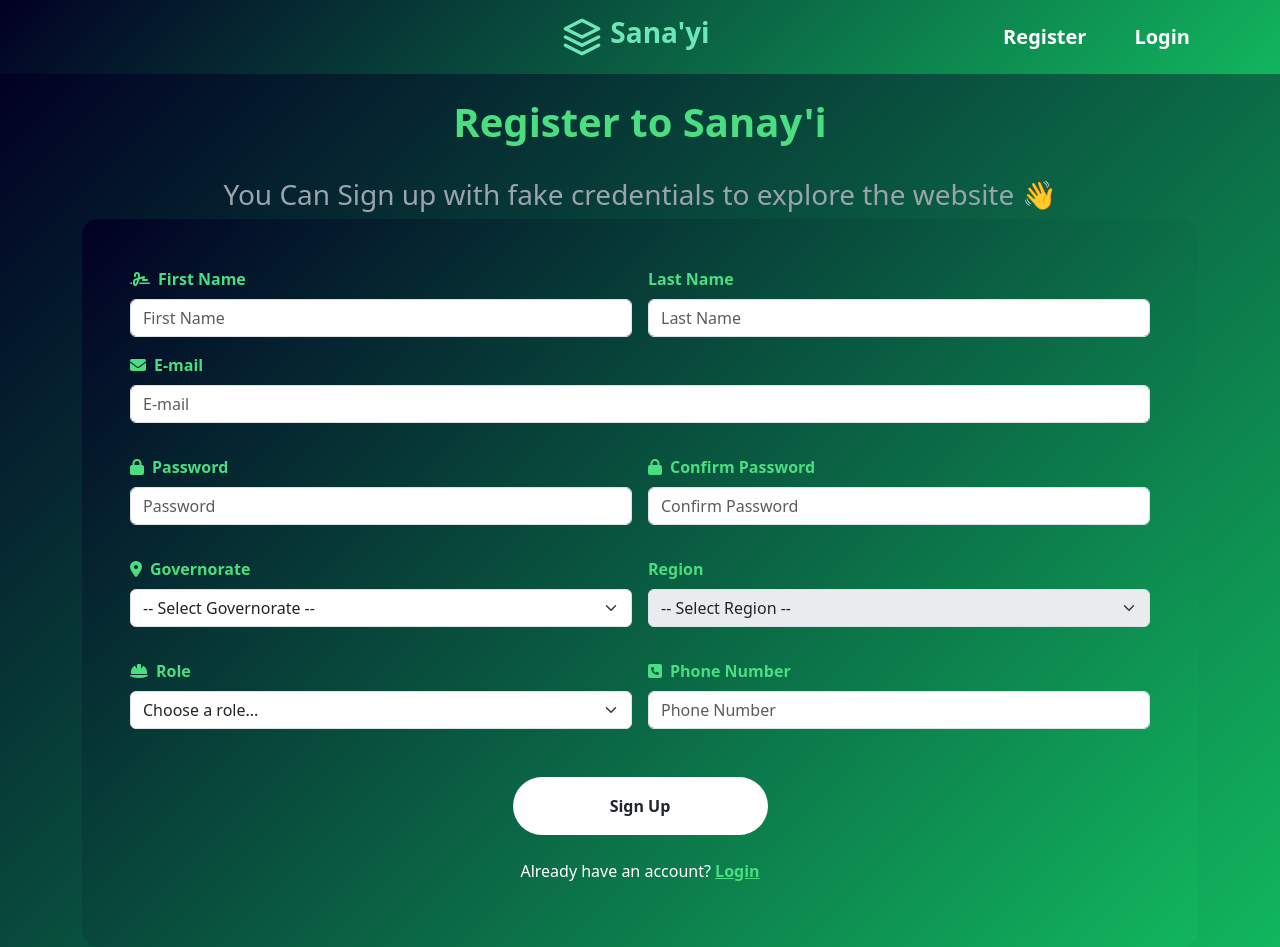
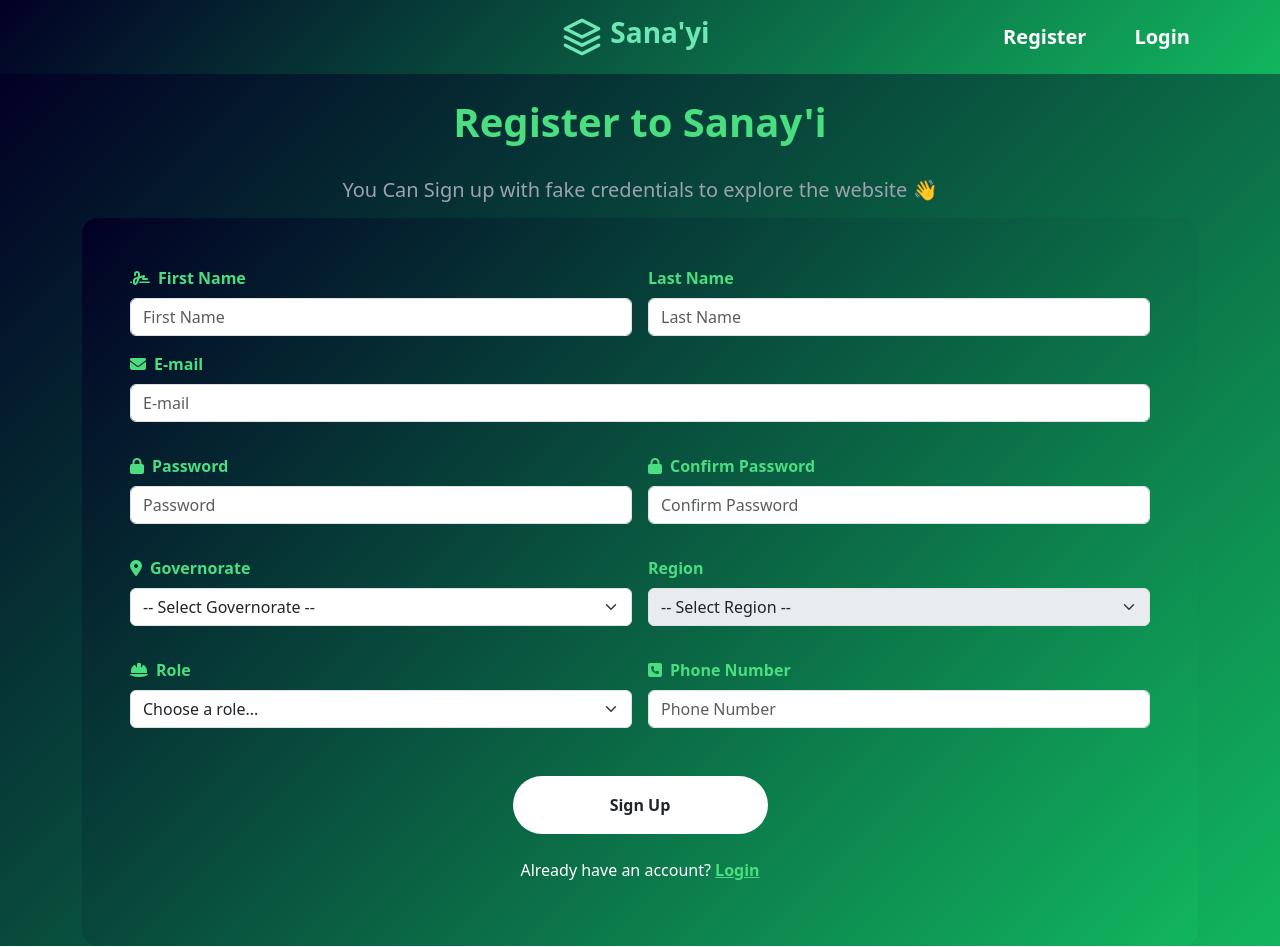
Before and after one commit to 3bd-elra7man/sanayi, a React (Create React App) app in the folder frontend/: page /register in a window 1280 px wide. Built offline with nearby package versions, Linux system fonts and the light colour scheme.

Commit message:
small edit

```diff
--- a/frontend/src/Components/Register/Index.jsx
+++ b/frontend/src/Components/Register/Index.jsx
@@ -94,7 +94,7 @@ export default function Register() {
   return (
     <div className="rg dvh-100">
       <h1 className="py-4 text-center fw-bold headLine">Register to Sanay'i</h1>
-      <h3 className="text-center text-gray-400">You Can Sign up with fake credentials to explore the website 👋</h3>
+      <h5 className="mb-3 text-center text-gray-400">You Can Sign up with fake credentials to explore the website 👋</h5>
       <div className="container">
         <div className="p-4 mx-auto p-md-5 regForm rounded-4">
           {errorslist?.map((err, index) => (
```
